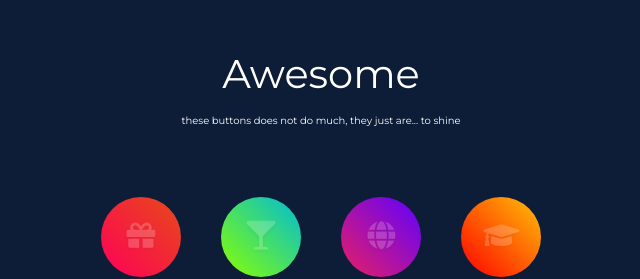
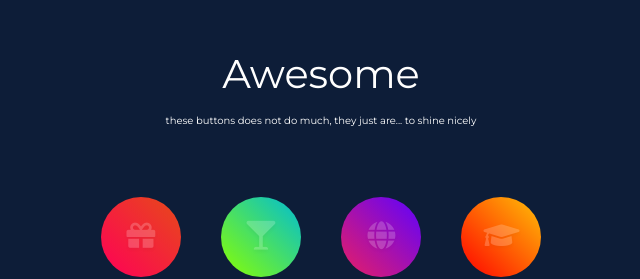
Before and after one commit to jakubbyliniak/cssfun, a plain HTML site: page index.html in a window 1280 px wide. Shown: the part 240-519 px from the top of the page, 319-959 px from the left. Drawn offline with Linux system fonts and the light colour scheme.

Commit message:
description changed

```diff
--- a/index.html
+++ b/index.html
@@ -19,7 +19,7 @@
                         Awesome
                 </div>
                 <div class="header-description">
-                        these buttons does not do much, they just are... to shine
+                        these buttons does not do much, they just are... to shine nicely
                 </div>
 
         </div>
```
